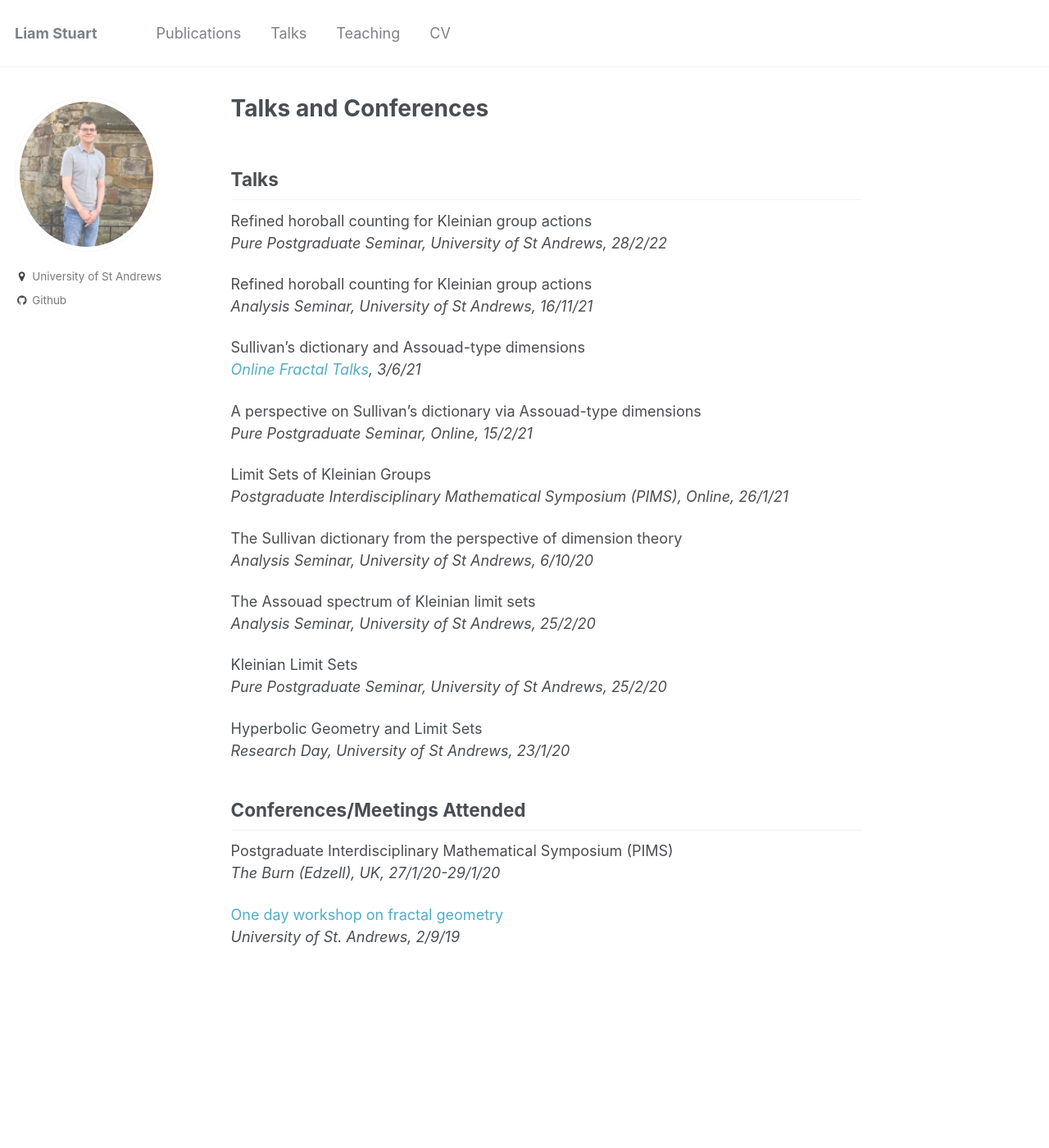
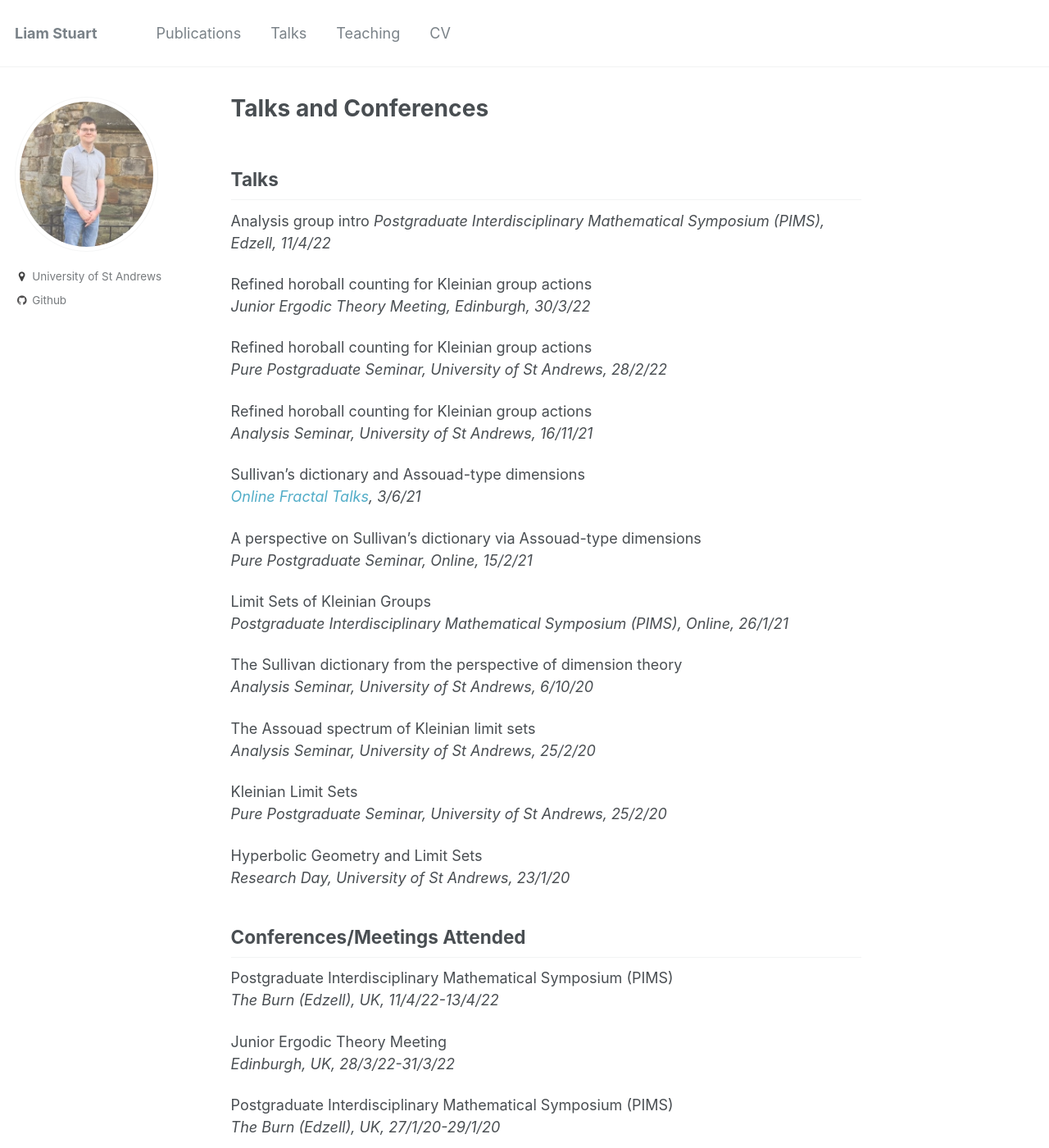
Before and after one commit to liam-stuart/liam-stuart.github.io, a Jekyll site: the page built from _pages/talks.md, in a window 1280 px wide and 1400 px high. Shown: the whole window at 82% size. Built offline with Jekyll 4.4.1, drawn with Linux system fonts in a browser that asks for light colours; some of the changed text lies outside the part shown.

Commit message:
Update talks.md

```diff
--- a/_pages/talks.md
+++ b/_pages/talks.md
@@ -5,6 +5,12 @@ author_profile: true
 ---
 
 ## Talks
+Analysis group intro
+*Postgraduate Interdisciplinary Mathematical Symposium (PIMS), Edzell, 11/4/22*
+
+Refined horoball counting for Kleinian group actions
+*Junior Ergodic Theory Meeting, Edinburgh, 30/3/22*
+
 Refined horoball counting for Kleinian group actions
 *Pure Postgraduate Seminar, University of St Andrews, 28/2/22*
 
@@ -34,7 +40,13 @@ Hyperbolic Geometry and Limit Sets
 
 ## Conferences/Meetings Attended
 Postgraduate Interdisciplinary Mathematical Symposium (PIMS)
+*The Burn (Edzell), UK, 11/4/22-13/4/22*
+
+Junior Ergodic Theory Meeting
+*Edinburgh, UK, 28/3/22-31/3/22*
+
+Postgraduate Interdisciplinary Mathematical Symposium (PIMS)
 *The Burn (Edzell), UK, 27/1/20-29/1/20*
 
 [One day workshop on fractal geometry](http://www.mcs.st-andrews.ac.uk/~jmf32/FG19.html)
-*University of St. Andrews, 2/9/19*
+*University of St. Andrews, UK, 2/9/19*
```
